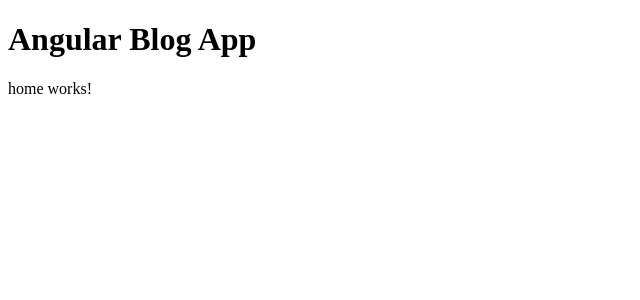
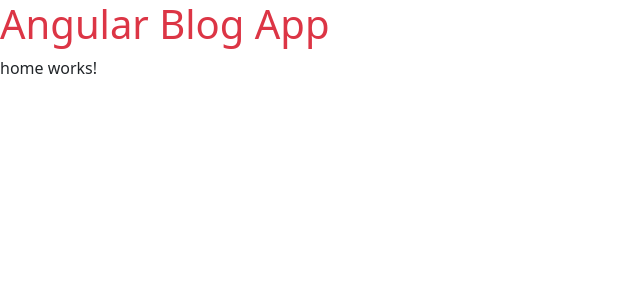
Before and after one commit to BatoolZamani/BlogApp, an Angular app: page / in a window 1280 px wide. Shown: the top 300 px of the page, without its empty margins (0-640 px from the left). Built offline with nearby package versions, Linux system fonts and the light colour scheme.

Commit message:
install bootstrap

```diff
--- a/angular.json
+++ b/angular.json
@@ -90,6 +90,8 @@
             ],
             "styles": [
               "src/styles.css"
+
+
             ],
             "scripts": []
           }
--- a/package.json
+++ b/package.json
@@ -21,6 +21,7 @@
     "@angular/platform-server": "^17.0.0",
     "@angular/router": "^17.0.0",
     "@angular/ssr": "^17.0.3",
+    "bootstrap": "^5.3.3",
     "express": "^4.18.2",
     "rxjs": "~7.8.0",
     "tslib": "^2.3.0",
--- a/src/app/app.component.html
+++ b/src/app/app.component.html
@@ -1,2 +1,2 @@
-<h1>Angular Blog App</h1>
+<h1 class="text-danger">Angular Blog App</h1>
 <router-outlet></router-outlet>
--- a/src/index.html
+++ b/src/index.html
@@ -6,6 +6,7 @@
   <base href="/">
   <meta name="viewport" content="width=device-width, initial-scale=1">
   <link rel="icon" type="image/x-icon" href="favicon.ico">
+
 </head>
 <body>
   <app-root></app-root>
--- a/src/styles.css
+++ b/src/styles.css
@@ -1 +1,2 @@
 /* You can add global styles to this file, and also import other style files */
+@import 'bootstrap/dist/css/bootstrap.min.css';
```
Also changed, not shown: 1 other file (tests, documents, lock files or other folders).
